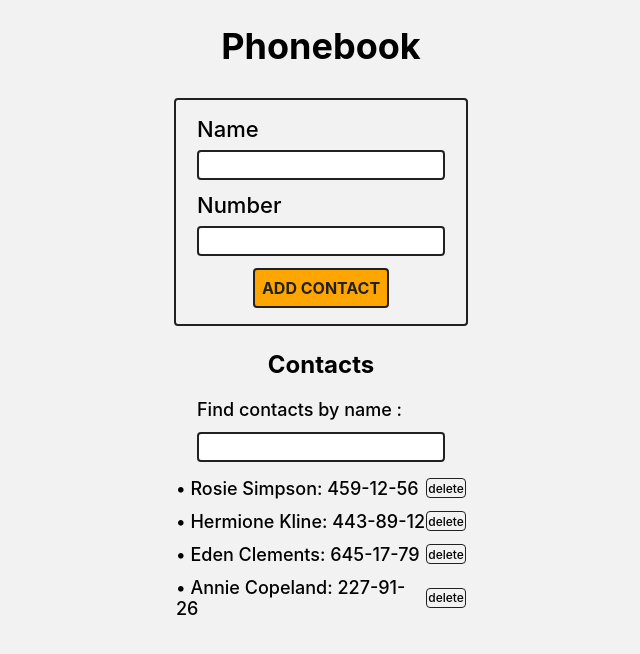
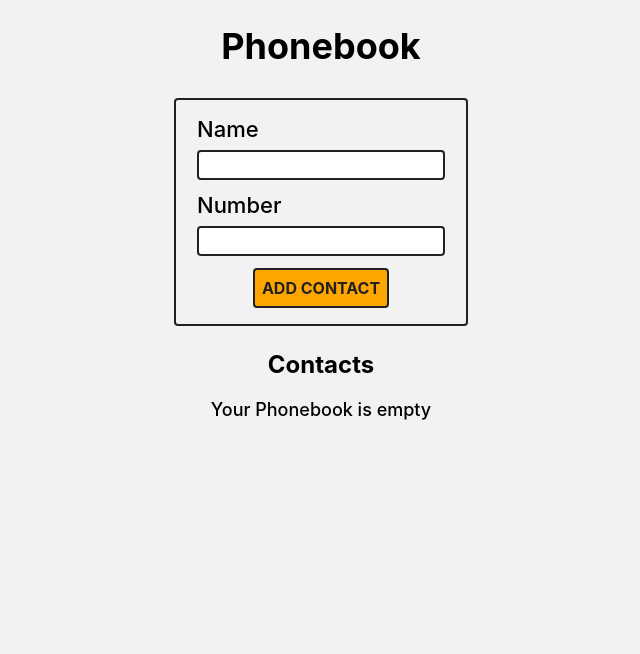
Before and after one commit to ViktorTyt/goit-react-hw-02-phonebook, a React (Create React App) app: page / in a window 1280 px wide. Shown: the top 654 px of the page, without its empty margins (319-959 px from the left). Built offline with nearby package versions, Linux system fonts and the light colour scheme.

Commit message:
fix bugs

```diff
--- a/src/App/App.jsx
+++ b/src/App/App.jsx
@@ -1,113 +1,3 @@
-// import { Component } from 'react';
-// import { nanoid } from 'nanoid';
-
-// import { ContactForm } from 'components/ContactForm/ContactForm';
-// import { ContactList } from 'components/ContactsList/ContactsList';
-// import { Filter } from 'components/Filter/Filter';
-
-// import { Container, MainTitle, SectionTitle } from 'App/App.styled';
-
-// export class App extends Component {
-//   state = {
-//     contacts: [
-//       { id: 'id-1', name: 'Rosie Simpson', number: '459-12-56' },
-//       { id: 'id-2', name: 'Hermione Kline', number: '443-89-12' },
-//       { id: 'id-3', name: 'Eden Clements', number: '645-17-79' },
-//       { id: 'id-4', name: 'Annie Copeland', number: '227-91-26' },
-//     ],
-//     filter: '',
-//   };
-
-//   // contactsFiltred = [];
-
-//   handleFormSubmit = data => {
-//     const { contacts } = this.state;
-//     const { name, number } = data;
-
-//     if (
-//       contacts.find(
-//         contacts => contacts.name.toLowerCase() === name.toLowerCase()
-//       )
-//     ) {
-//       alert(`${name} is already in contacts`);
-//     } else {
-//       this.setState(prev => {
-//         return {
-//           contacts: [
-//             ...prev.contacts,
-//             { id: nanoid(), name: name, number: number },
-//           ],
-//         };
-//       });
-//     }
-//   };
-
-//   handleFilterInputChange = filter => {
-//     // const { name, value } = e.currentTarget;
-
-//     this.setState({
-//       filter,
-//     });
-
-//     // this.handleFilter(value);
-//   };
-
-//   // handleFilter = searchValue => {
-//   //   const { contacts } = this.state;
-//   //   return console.log(
-//   //     contacts.filter(contact => contact.name.includes(searchValue))
-//   //   );
-//   //   this.setState(prevState => {
-//   //     return {
-//   //       contacts: prevState.contacts.filter(contact => console.log(contact)),
-//   //     };
-//   //   });
-//   // };
-//   showContact = () => {
-//     const { contacts, filter } = this.state;
-//     const normalizedFilter = filter.toLowerCase();
-
-//     return contacts.filter(({ name }) =>
-//       name.toLowerCase().includes(normalizedFilter)
-//     );
-//   };
-//   handleDeleteItem = e => {
-//     const { contacts } = this.state;
-//     const { id } = e.currentTarget;
-
-//     this.setState({
-//       contacts: contacts.filter(contact => contact.name !== id),
-//     });
-
-//     return (this.contactsFiltred = this.contactsFiltred.filter(
-//       contact => contact.name !== id
-//     ));
-//   };
-
-//   render() {
-//     return (
-//       <Container>
-//         <MainTitle>Phonebook</MainTitle>
-//         <ContactForm onSubmit={this.handleFormSubmit} />
-//         <SectionTitle>Contacts</SectionTitle>
-//         <Filter
-//           filter={this.state.filter}
-//           contactsState={this.state.contacts}
-//           onFilterChange={this.handleFilterInputChange}
-//         />
-//         <ContactList
-//           contactsState={this.state.contacts}
-//           filter={this.state.filter}
-//           makeFilter={this.showContact}
-//           contactsFiltred={this.contactsFiltred}
-//           deleteItem={this.handleDeleteItem}
-//         />
-//       </Container>
-//     );
-//   }
-// }
-
-// =========================================
 import { Component } from 'react';
 import { nanoid } from 'nanoid';
 
@@ -119,12 +9,7 @@ import { Container, MainTitle, SectionTitle, Message } from 'App/App.styled';
 
 export class App extends Component {
   state = {
-    contacts: [
-      { id: 'id-1', name: 'Rosie Simpson', number: '459-12-56' },
-      { id: 'id-2', name: 'Hermione Kline', number: '443-89-12' },
-      { id: 'id-3', name: 'Eden Clements', number: '645-17-79' },
-      { id: 'id-4', name: 'Annie Copeland', number: '227-91-26' },
-    ],
+    contacts: [],
     filter: '',
   };
 
@@ -167,7 +52,7 @@ export class App extends Component {
     const { id } = e.currentTarget;
 
     this.setState({
-      contacts: contacts.filter(({ name }) => name !== id),
+      contacts: contacts.filter(contact => contact.id !== id),
     });
   };
 
@@ -179,20 +64,22 @@ export class App extends Component {
         <MainTitle>Phonebook</MainTitle>
         <ContactForm onSubmit={this.handleFormSubmit} />
         <SectionTitle>Contacts</SectionTitle>
-        {contacts.length > 0 ? (
+        {contacts.length > 1 && (
           <Filter
             filter={filter}
             onFilterChange={this.handleFilterInputChange}
           />
+        )}
+        {contacts.length > 0 ? (
+          <ContactList
+            contactsState={contacts}
+            filter={filter}
+            getFiltred={this.showContact}
+            deleteItem={this.handleDeleteItem}
+          />
         ) : (
           <Message>Your Phonebook is empty</Message>
         )}
-        <ContactList
-          contactsState={contacts}
-          filter={filter}
-          getFiltred={this.showContact}
-          deleteItem={this.handleDeleteItem}
-        />
       </Container>
     );
   }
--- a/src/components/ContactsList/ContactsList.jsx
+++ b/src/components/ContactsList/ContactsList.jsx
@@ -1,53 +1,3 @@
-// import PropTypes from 'prop-types';
-// import { Container, List } from './ContactsList.styled';
-// import { ContactListItem } from 'components/ContactsListItem/ContactsListItem';
-
-// export const ContactList = ({
-//   filter,
-//   contactsState,
-//   makeFilter,
-//   deleteItem,
-// }) => {
-//   const contacts = filter ? makeFilter() : contactsState;
-//   // console.log(makeFilter);
-
-//   return (
-//     <Container>
-//       <List>
-//         {contacts.map(contact => (
-//           <ContactListItem
-//             key={contact.id}
-//             name={contact.name}
-//             number={contact.number}
-//             deleteItem={deleteItem}
-//           />
-//         ))}
-//       </List>
-//     </Container>
-//   );
-// };
-
-// ContactList.propTypes = {
-//   filter: PropTypes.string.isRequired,
-//   contactsState: PropTypes.arrayOf(
-//     PropTypes.shape({
-//       id: PropTypes.string.isRequired,
-//       name: PropTypes.string.isRequired,
-//       number: PropTypes.string.isRequired,
-//     })
-//   ),
-//   contactsFiltred: PropTypes.arrayOf(
-//     PropTypes.shape({
-//       id: PropTypes.string.isRequired,
-//       name: PropTypes.string.isRequired,
-//       number: PropTypes.string.isRequired,
-//     })
-//   ),
-//   deleteItem: PropTypes.func,
-// };
-
-// =================================================
-
 import PropTypes from 'prop-types';
 import { Container, List } from './ContactsList.styled';
 import { ContactListItem } from 'components/ContactsListItem/ContactsListItem';
@@ -63,11 +13,12 @@ export const ContactList = ({
   return (
     <Container>
       <List>
-        {contacts.map(contact => (
+        {contacts.map(({ id, name, number }) => (
           <ContactListItem
-            key={contact.id}
-            name={contact.name}
-            number={contact.number}
+            key={id}
+            id={id}
+            name={name}
+            number={number}
             deleteItem={deleteItem}
           />
         ))}
--- a/src/components/ContactsListItem/ContactsListItem.jsx
+++ b/src/components/ContactsListItem/ContactsListItem.jsx
@@ -1,11 +1,11 @@
 import PropTypes from 'prop-types';
 import { ContactItem, DeleteButton } from './ContactsListItem.styled';
 
-export const ContactListItem = ({ name, number, deleteItem }) => {
+export const ContactListItem = ({ id, name, number, deleteItem }) => {
   return (
     <ContactItem>
       • {name}: {number}
-      <DeleteButton id={name} type="button" onClick={deleteItem}>
+      <DeleteButton id={id} type="button" onClick={deleteItem}>
         Delete
       </DeleteButton>
     </ContactItem>
@@ -13,28 +13,8 @@ export const ContactListItem = ({ name, number, deleteItem }) => {
 };
 
 ContactListItem.propTypes = {
+  id: PropTypes.string.isRequired,
   name: PropTypes.string.isRequired,
   number: PropTypes.string.isRequired,
   deleteItem: PropTypes.func,
 };
-
-// ===========================================
-// import PropTypes from 'prop-types';
-// import { ContactItem, DeleteButton } from './ContactsListItem.styled';
-
-// export const ContactListItem = ({ name, number, deleteItem }) => {
-//   return (
-//     <ContactItem>
-//       • {name}: {number}{' '}
-//       <DeleteButton id={name} type="button" onClick={deleteItem}>
-//         Delete
-//       </DeleteButton>
-//     </ContactItem>
-//   );
-// };
-
-// ContactListItem.propTypes = {
-//   name: PropTypes.string.isRequired,
-//   number: PropTypes.string.isRequired,
-//   deleteItem: PropTypes.func,
-// };
```
Also changed, not shown: src/components/ContactForm/ContactForm.jsx (+0 -81 lines), src/components/Filter/Filter.jsx (+0 -32 lines).
